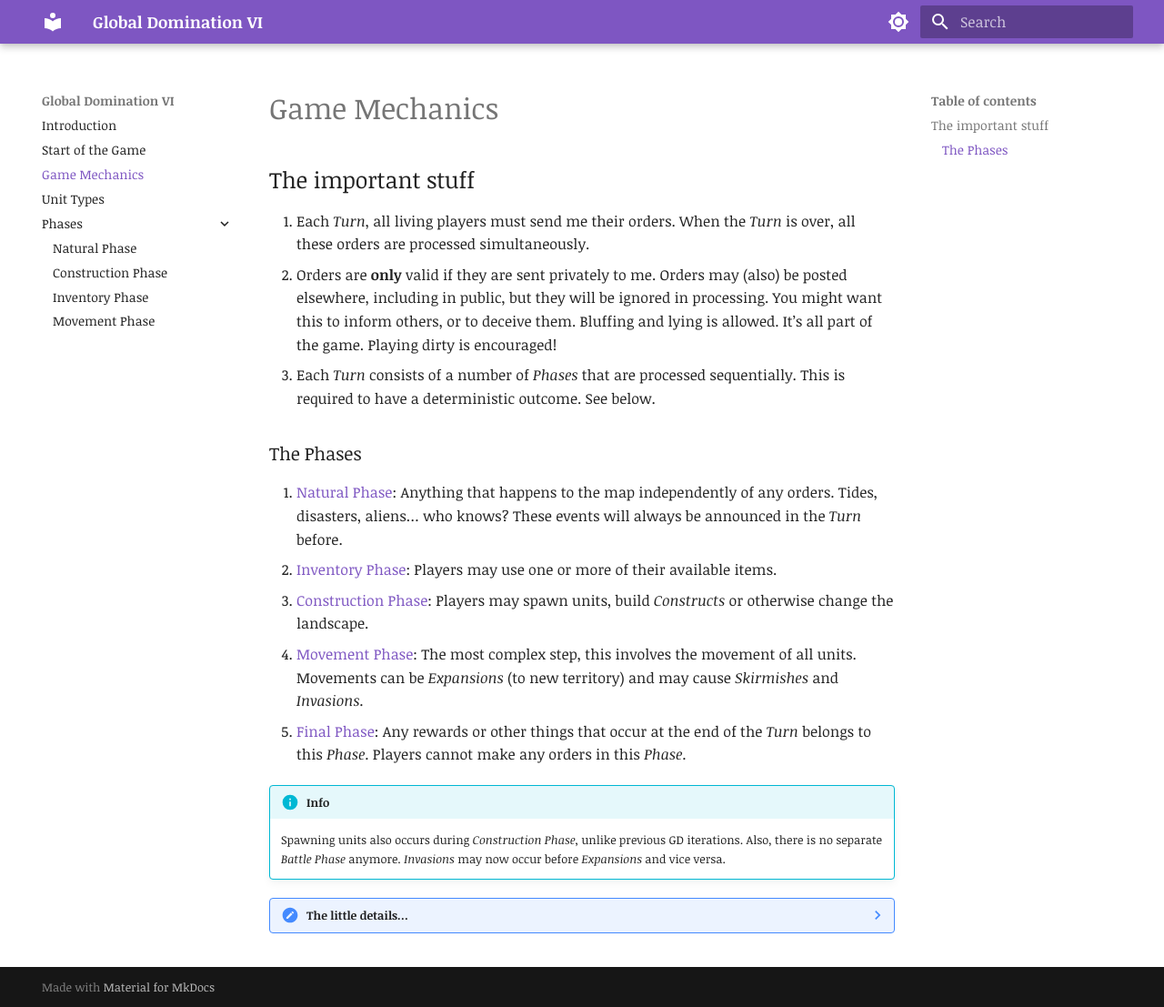
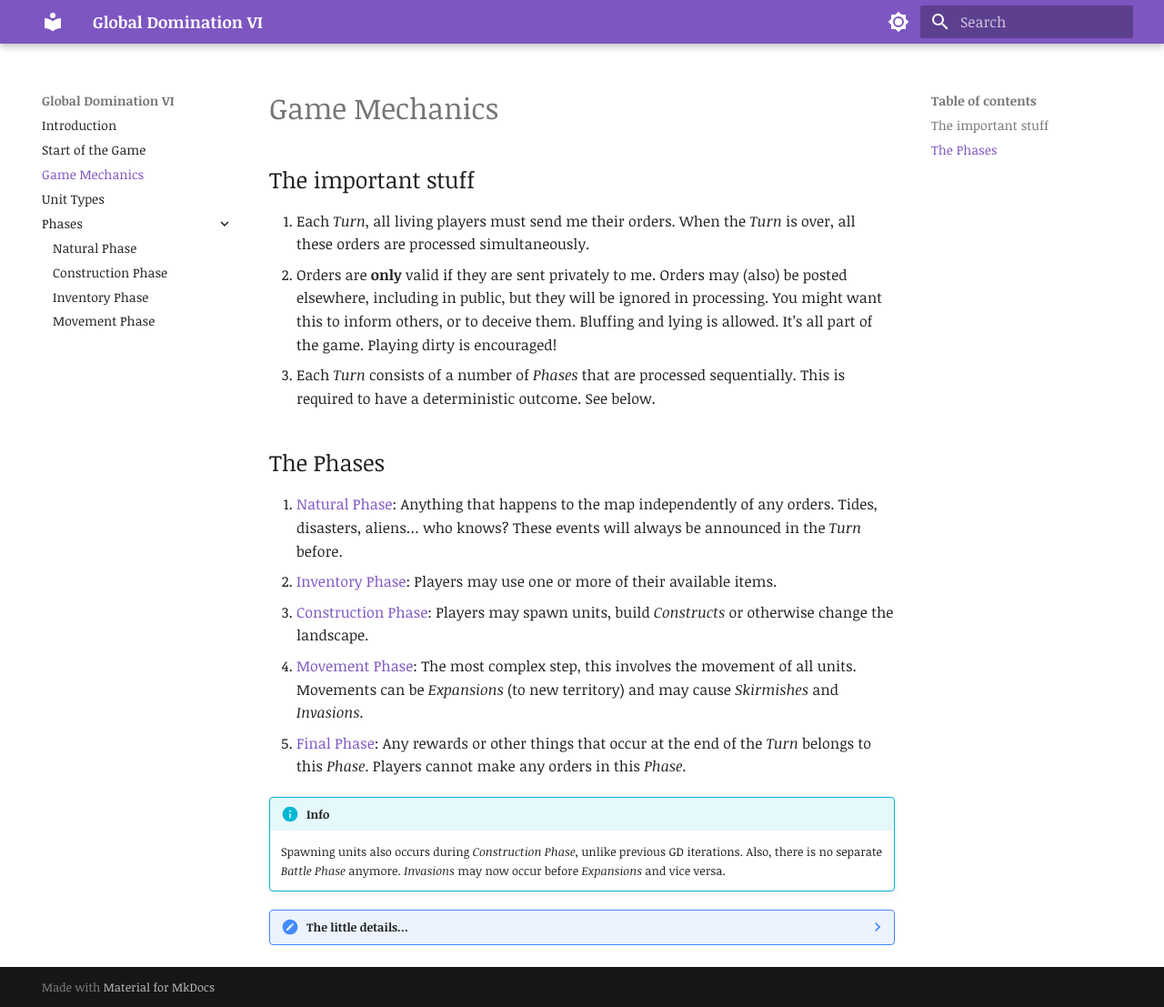
Before and after one commit to griendt/gd6, an MkDocs documentation site: the page built from docs/docs/mechanics.md, in a window 1280 px wide and 1107 px high. Shown: the whole window at 91% size. Built offline with MkDocs 1.6.1 and Material for MkDocs 9.7.7, drawn with Linux system fonts in a browser that asks for light colours; some web fonts are replaced.

```diff
--- a/docs/docs/mechanics.md
+++ b/docs/docs/mechanics.md
@@ -5,7 +5,7 @@
 2. Orders are **only** valid if they are sent privately to me. Orders may (also) be posted elsewhere, including in public, but they will be ignored in processing. You might want this to inform others, or to deceive them. Bluffing and lying is allowed. It's all part of the game. Playing dirty is encouraged!
 3. Each *Turn* consists of a number of *Phases* that are processed sequentially. This is required to have a deterministic outcome. See below.
 
-### The Phases
+## The Phases
 1. [Natural Phase](phases/1_natural.md): Anything that happens to the map independently of any orders. Tides, disasters, aliens... who knows? These events will always be announced in the *Turn* before.
 2. [Inventory Phase](phases/3_inventory.md): Players may use one or more of their available items.
 3. [Construction Phase](phases/2_construction.md): Players may spawn units, build *Constructs* or otherwise change the landscape.
```
Also changed, not shown: other parts of docs/docs/mechanics.md (+0 -1 lines), docs/docs/phases/2_construction.md (+1 -1 lines).
